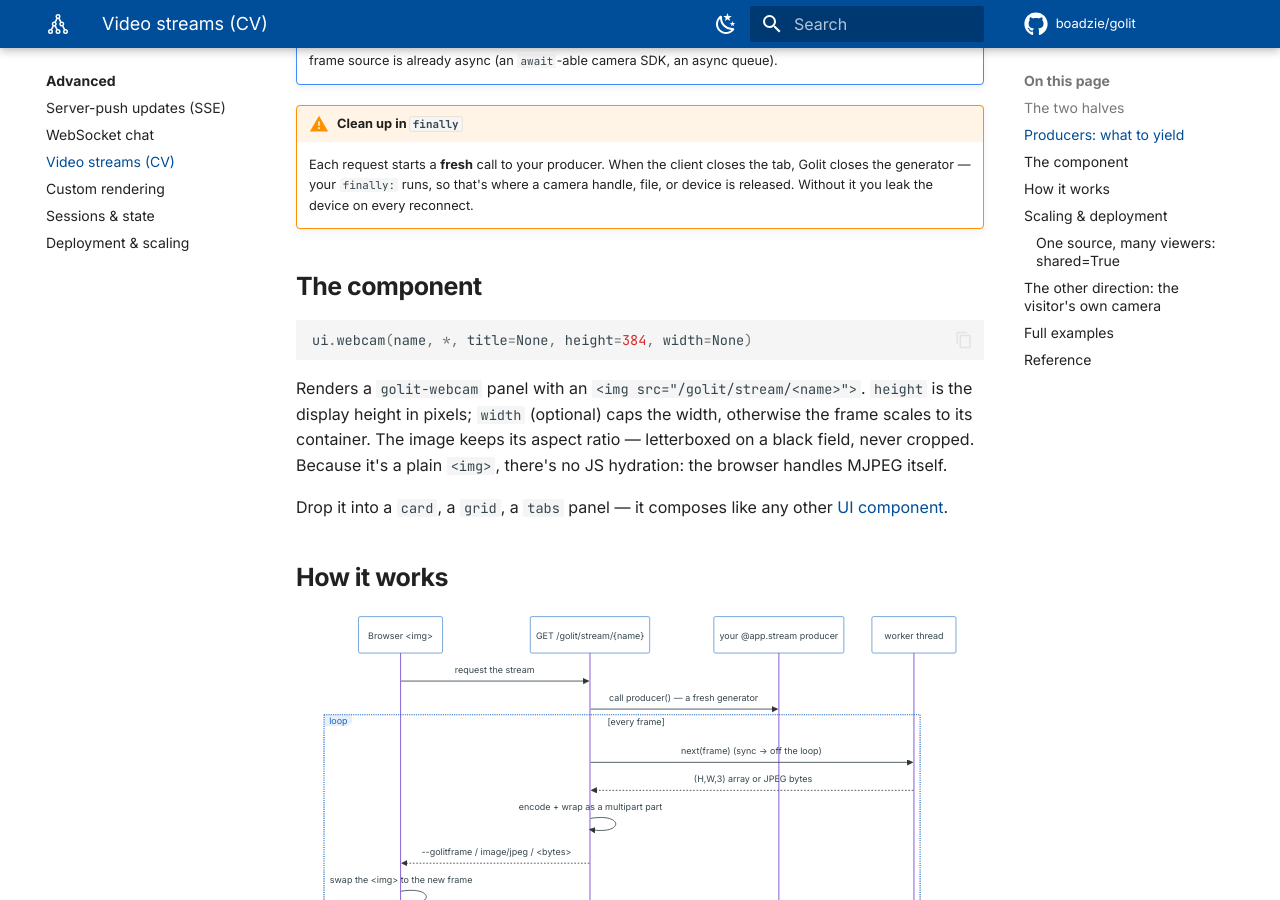
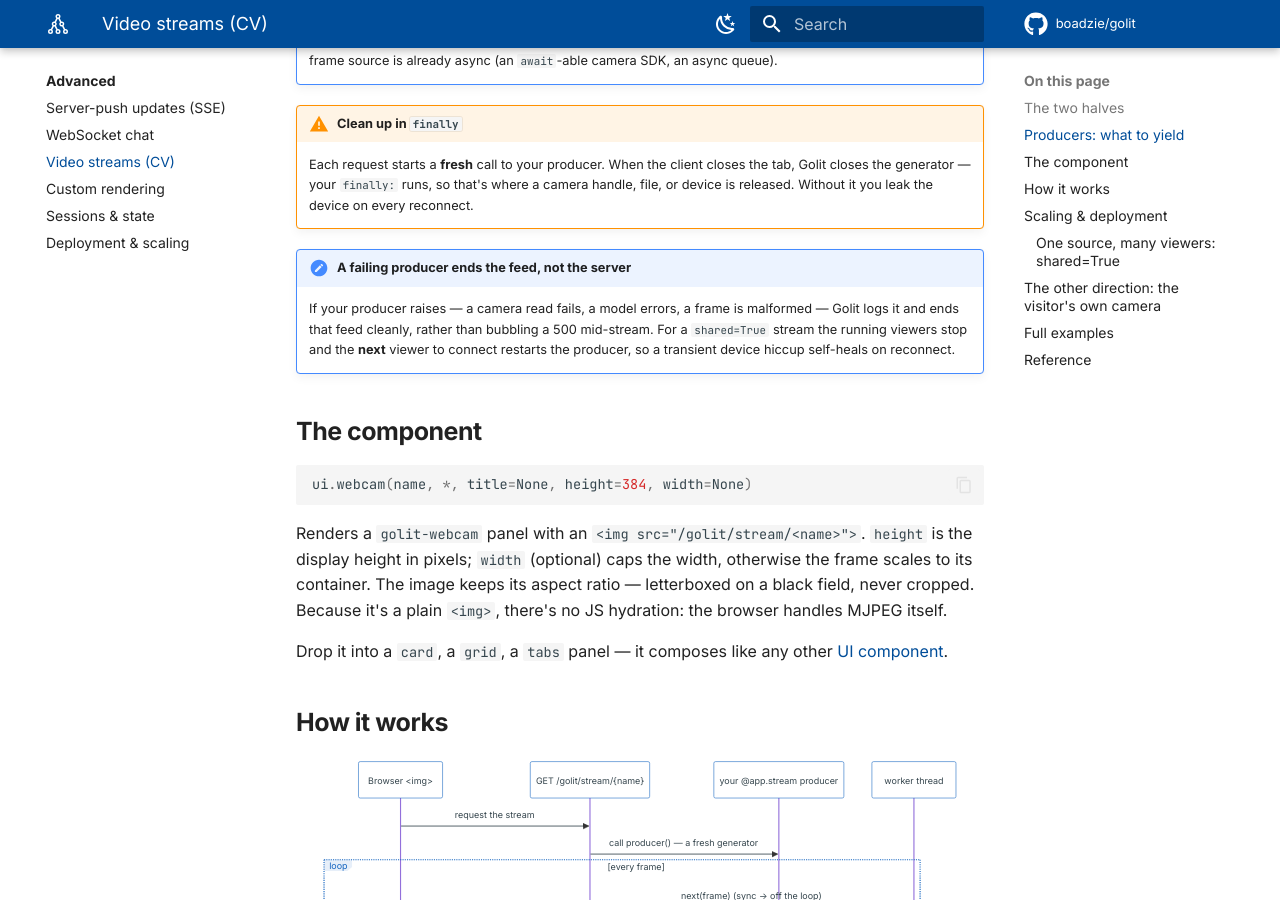
Before and after one commit to Boadzie/golit, an MkDocs documentation site: the page built from docs/advanced/video-streams.md, in a window 1280 px wide and 900 px high, scrolled down 1858 px. Built offline with MkDocs 1.6.1 and Material for MkDocs 9.7.7, drawn with Linux system fonts in a browser that asks for light colours; comment, search, counter and statistics services are not loaded; some of the changed text lies outside the part shown.

Commit message:
docs(streaming): document producer/handler error resilience in the guide
The video-streams guide now covers the hardening: a producer that raises ends the
feed cleanly (and a shared stream self-heals on the next viewer), and a handler
that raises echoes the source frame so the camera loop keeps going.

```diff
--- a/docs/advanced/video-streams.md
+++ b/docs/advanced/video-streams.md
@@ -63,6 +63,9 @@
 
 !!! warning "Clean up in `finally`"
     Each request starts a **fresh** call to your producer. When the client closes the tab, Golit closes the generator — your `finally:` runs, so that's where a camera handle, file, or device is released. Without it you leak the device on every reconnect.
+
+!!! note "A failing producer ends the feed, not the server"
+    If your producer raises — a camera read fails, a model errors, a frame is malformed — Golit logs it and ends that feed cleanly, rather than bubbling a 500 mid-stream. For a `shared=True` stream the running viewers stop and the **next** viewer to connect restarts the producer, so a transient device hiccup self-heals on reconnect.
 
 ## The component
 
@@ -178,6 +181,9 @@
 !!! note "One frame in flight"
     The client captures the next frame only **after** the previous result comes back (then paces to `fps`). So there's never a backlog: a slow handler simply lowers the rate, and the displayed frame is always the most recent the server has finished. No queue to bound, no frames to drop.
 
+!!! note "A failing handler doesn't drop the stream"
+    If your `@app.on_frame` handler raises on a frame — a bad model call, a frame it can't parse — Golit logs it and sends the **original** frame back so the loop keeps going, instead of stalling the camera (the client waits for a reply before sending the next frame). The feed stays live; you'll see the un-annotated frame for that beat.
+
 !!! warning "Camera access needs a secure context"
     `getUserMedia` only works on **`https`** or **`localhost`**. `golit run` serves on `localhost`, so local dev is fine; in production the page must be HTTPS or the browser blocks the camera. (The [nginx upgrade headers](websockets.md#scaling) chat needs apply here too — it's a WebSocket.)
 
```
